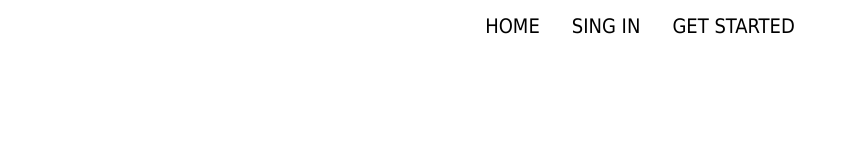
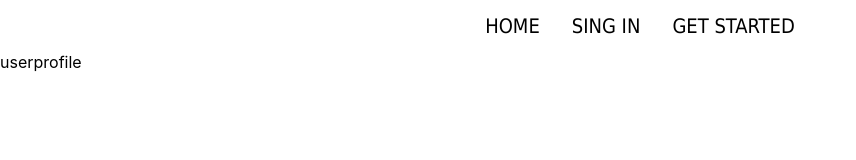
Before and after one commit to JuCaMoBa/E-Learning-App, a React (Create React App) app: page /userprofile in a window 1280 px wide. Shown: the top 160 px of the page, without its empty margins (0-856 px from the left). Built offline with nearby package versions, Linux system fonts and the light colour scheme.

Commit message:
Add userprofile page and route to it

```diff
--- a/src/App.js
+++ b/src/App.js
@@ -5,6 +5,7 @@ import Home from "./pages/home";
 import Modalsignin from "./components/modalsignin";
 import Modalsignup from "./components/modalsignup";
 import Mathslevel from "./pages/mathslevel";
+import Userprofile from "./pages/userprofile";
 
 function App() {
   return (
@@ -12,6 +13,7 @@ function App() {
       <Navigation />
       <Routes>
         <Route path="/" element={<Home />} />
+        <Route path="/userprofile" element={<Userprofile />} />
         <Route path="/mathslevel" element={<Mathslevel />} />
         <Route path="/modalsignin" element={<Modalsignin />} />
         <Route path="/modalsignup" element={<Modalsignup />} />
--- a/src/components/navbar.js
+++ b/src/components/navbar.js
@@ -48,7 +48,7 @@ function Navigation() {
         <Link className="link_home" to="/">
           HOME
         </Link>
-        <Link className="link_singin" to="/profile">
+        <Link className="link_singin" to="/userprofile">
           PROFILE
         </Link>
         <Link onClick={onSignOut} className="link_getstarted" to="/">
--- /dev/null
+++ b/src/pages/userprofile.js
@@ -0,0 +1,5 @@
+import React from "react";
+
+export default function Userprofile() {
+  return <div>userprofile</div>;
+}
```
